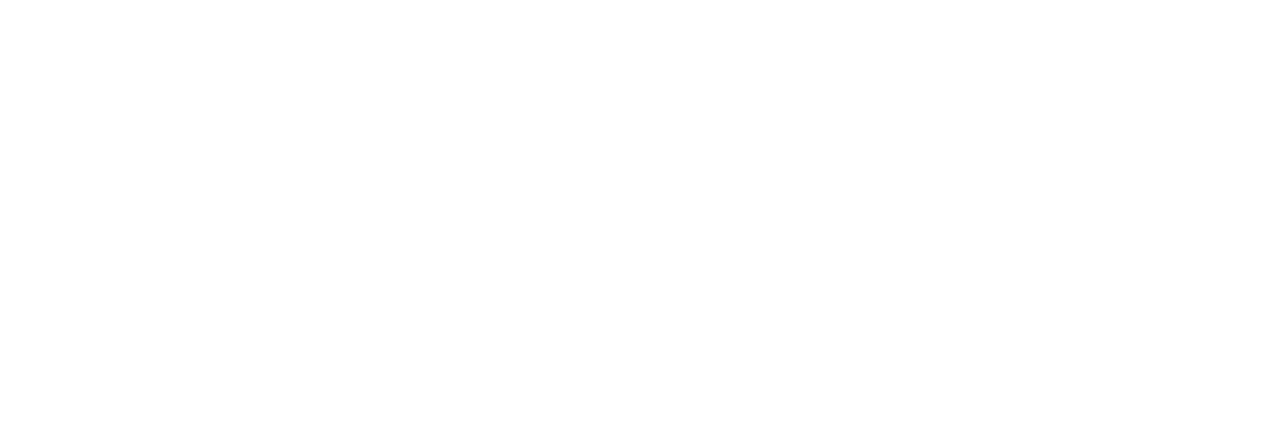
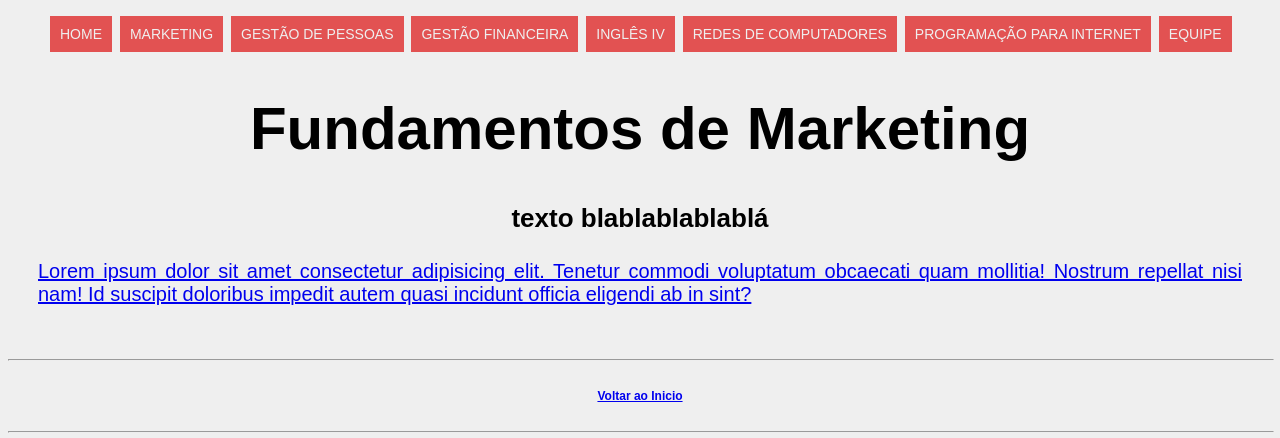
Before and after one commit to GTI-Fatec/ProjetoAAP-PI, a plain HTML site: page fundamentos de marketing.html in a window 1280 px wide. Drawn offline with Linux system fonts and the light colour scheme.

Commit message:
04 04 2021 12:37

```diff
--- a/fundamentos de marketing.html
+++ b/fundamentos de marketing.html
@@ -4,9 +4,37 @@
     <meta charset="UTF-8">
     <meta http-equiv="X-UA-Compatible" content="IE=edge">
     <meta name="viewport" content="width=device-width, initial-scale=1.0">
-    <title>Document</title>
+    <title>Projeto AAP - 4ºSemestre - Fatec Itaquaquecetuba - SP</title>
+    <link rel="stylesheet" href="style.css">
 </head>
+<br><br>
+<h1>Fundamentos de Marketing</h1>
+
+<h3>texto blablablablablá</h3>
 <body>
 
+    <nav id="menu">
+        <h1>Menu Principal</h1>
+        <ul>
+            <li><a href="index.html">home</li>
+            <li><a href="fundamentos de marketing.html">Marketing</li>
+            <li><a href="gestao de pessoas.html">Gestão de Pessoas</li>
+            <li><a href="gestao financeira.html">Gestão Financeira</li>
+            <li><a href="ingles iv.html">Inglês IV</li>
+            <li><a href="redes de computadores.html">Redes de Computadores</li>
+            <li><a href="programacao para internet.html">Programação para Internet</li>
+            <li><a href="Equipe.html">Equipe</li>
+        </ul>
+
+    </nav>
+
+<p> Lorem ipsum dolor sit amet consectetur adipisicing elit. Tenetur commodi voluptatum obcaecati quam mollitia! Nostrum repellat nisi nam! Id suscipit doloribus impedit autem quasi incidunt officia eligendi ab in sint? </p><br>
+
+
+<hr width="100%">
+<h6><a href="index.html">Voltar ao Inicio</a></h6>
+<hr width="100%">
+
 </body>
+
 </html>
--- a/style.css
+++ b/style.css
@@ -1,7 +1,7 @@
 @charset "utf-8";
 
 body{
-   background-color: darksalmon;
+   background-color: #efefef;
    font-family: Arial, Helvetica, sans-serif;
    font-size: 20px;
 }
@@ -10,10 +10,17 @@ h1{
    font-size: 60px;
    text-align: center;
 }
-
 h2{
    font-size: 45px;
    text-align: center;
+}
+h3{
+    font-size: 26px;
+    text-align: center;
+}
+h6{
+    font-size: 12px;
+    text-align: center;
 }
 
 p{
@@ -37,7 +44,7 @@ nav#menu ul {
 
 nav#menu li{
     display: inline-block;
-    background-color: cadetblue;
+    background-color: rgb(226, 82, 82);
     padding: 10px;
     margin: 2px;
     text-align: center;
@@ -45,7 +52,7 @@ nav#menu li{
 }
 
 nav#menu li:hover {
-    background-color: #606060;
+    background-color: #611616;
 }
 
 nav#menu h1{
@@ -53,11 +60,10 @@ nav#menu h1{
 }
 
 nav#menu a {
-    color: black;
+    color: #efefef;
     text-decoration: none;
 }
 
 nav#menu a: :hover {
-    color: #ffffff;
 
 }
```
Also changed, not shown: Equipe.html (added, +50 -0 lines), gestao de pessoas.html (+29 -1 lines), index.html (+12 -9 lines), ingles iv.html (+29 -1 lines), programacao para internet.html (+28 -2 lines), redes de computadores.html (+29 -1 lines).
